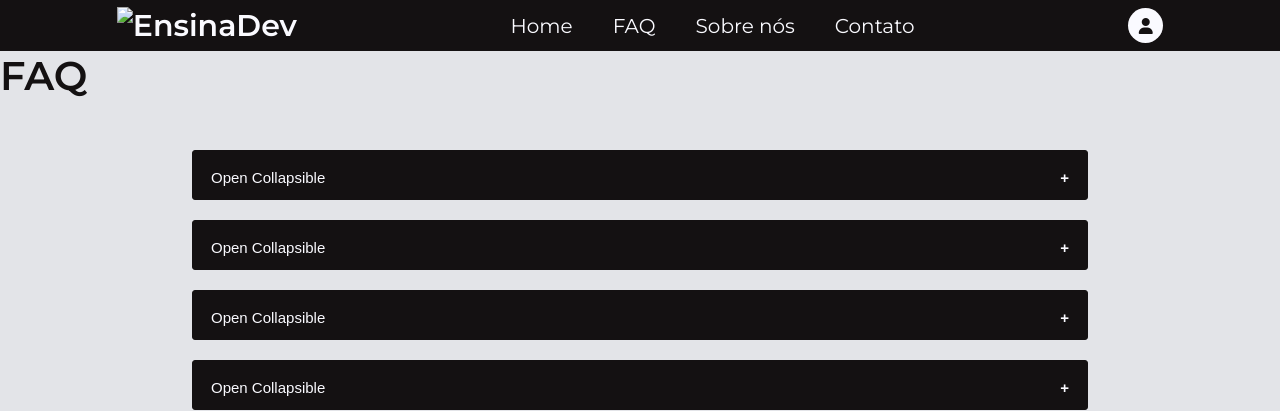
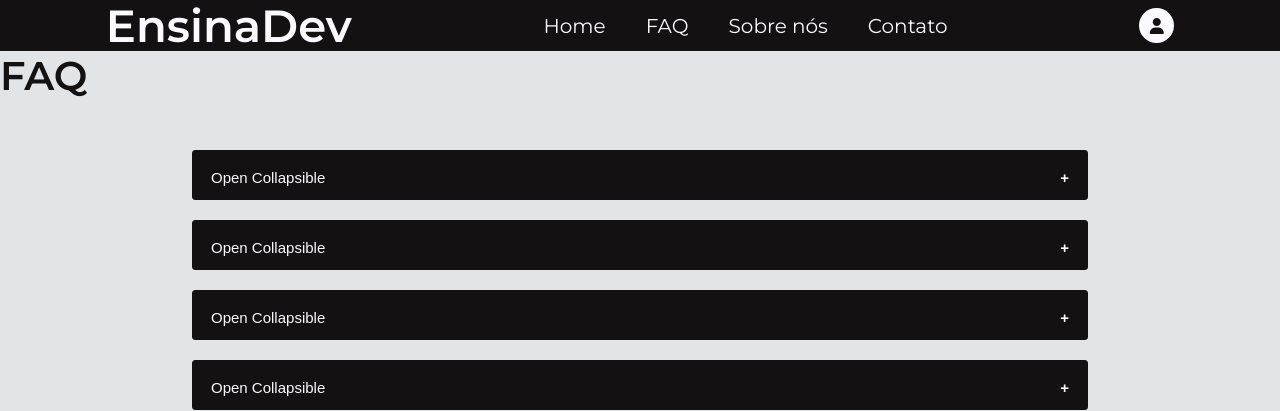
Before and after one commit to o-Patrick/ensinadev, a PHP site: page /ensinadev_mao/paginas/faq.php in a window 1280 px wide. Shown: the top 411 px of the page. Run offline with PHP 8.4, Linux system fonts and the light colour scheme; some libraries are stand-ins or nearby versions.

Commit message:
imgs logo trocadas por h1

```diff
--- a/index.php
+++ b/index.php
@@ -20,7 +20,7 @@
 			<!-- logo -->
 			<div class="logo">
 				<a href="index.php">
-					<img src="#" alt="EnsinaDev"/>
+					<h1>EnsinaDev</h1>
 				</a>
 			</div>
 
--- a/paginas/acesso/acessar-conta.php
+++ b/paginas/acesso/acessar-conta.php
@@ -28,7 +28,7 @@
 			<!-- logo -->
 			<div class="logo">
 				<a href="../../index.php">
-					<img src="#" alt="EnsinaDev"/>
+					<h1>EnsinaDev</h1>
 				</a>
 			</div>
 
--- a/paginas/acesso/areaAdm/areaAdm.php
+++ b/paginas/acesso/areaAdm/areaAdm.php
@@ -27,7 +27,7 @@
 			<!-- logo -->
 			<div class="logo">
 				<a href="../../../index.php">
-					<img src="#" alt="EnsinaDev"/>
+					<h1>EnsinaDev</h1>
 				</a>
 			</div>
 
--- a/paginas/acesso/areaAdm/contato/mensagensContato.php
+++ b/paginas/acesso/areaAdm/contato/mensagensContato.php
@@ -35,7 +35,7 @@
 			<!-- logo -->
 			<div class="logo">
 				<a href="../../../../index.php">
-					<img src="#" alt="EnsinaDev"/>
+					<h1>EnsinaDev</h1>
 				</a>
 			</div>
 
--- a/paginas/acesso/areaAdm/contato/respondeContato.php
+++ b/paginas/acesso/areaAdm/contato/respondeContato.php
@@ -30,7 +30,7 @@
 			<!-- logo -->
 			<div class="logo">
 				<a href="../../index.php">
-					<img src="#" alt="EnsinaDev"/>
+					<h1>EnsinaDev</h1>
 				</a>
 			</div>
 
--- a/paginas/acesso/areaAdm/gerenciadorPerfis.php
+++ b/paginas/acesso/areaAdm/gerenciadorPerfis.php
@@ -37,7 +37,7 @@
 			<!-- logo -->
 			<div class="logo">
 				<a href="../../../../index.php">
-					<img src="#" alt="EnsinaDev"/>
+					<h1>EnsinaDev</h1>
 				</a>
 			</div>
 
--- a/paginas/acesso/criar-conta.php
+++ b/paginas/acesso/criar-conta.php
@@ -28,7 +28,7 @@
 			<!-- logo -->
 			<div class="logo">
 				<a href="../../index.php">
-					<img src="#" alt="EnsinaDev"/>
+					<h1>EnsinaDev</h1>
 				</a>
 			</div>
 
--- a/paginas/acesso/editar-perfil/alterar-foto-usuario.php
+++ b/paginas/acesso/editar-perfil/alterar-foto-usuario.php
@@ -38,7 +38,7 @@
 			<!-- logo -->
 			<div class="logo">
 				<a href="../../index.php">
-					<img src="#" alt="EnsinaDev"/>
+					<h1>EnsinaDev</h1>
 				</a>
 			</div>
 
--- a/paginas/acesso/editar-perfil/alterar-senha-usuario.php
+++ b/paginas/acesso/editar-perfil/alterar-senha-usuario.php
@@ -52,7 +52,7 @@
 			<!-- logo -->
 			<div class="logo">
 				<a href="../../index.php">
-					<img src="#" alt="EnsinaDev"/>
+					<h1>EnsinaDev</h1>
 				</a>
 			</div>
 
--- a/paginas/acesso/editar-perfil/editar-perfil.php
+++ b/paginas/acesso/editar-perfil/editar-perfil.php
@@ -81,7 +81,7 @@
 			<!-- logo -->
 			<div class="logo">
 				<a href="../../index.php">
-					<img src="#" alt="EnsinaDev"/>
+					<h1>EnsinaDev</h1>
 				</a>
 			</div>
 
--- a/paginas/acesso/enviar-recuperacao.php
+++ b/paginas/acesso/enviar-recuperacao.php
@@ -29,7 +29,7 @@
 			<!-- logo -->
 			<div class="logo">
 				<a href="../../index.php">
-					<img src="#" alt="EnsinaDev"/>
+					<h1>EnsinaDev</h1>
 				</a>
 			</div>
 
--- a/paginas/acesso/perfil.php
+++ b/paginas/acesso/perfil.php
@@ -42,7 +42,7 @@
 			<!-- logo -->
 			<div class="logo">
 				<a href="../../index.php">
-					<img src="#" alt="EnsinaDev"/>
+					<h1>EnsinaDev</h1>
 				</a>
 			</div>
 
--- a/paginas/acesso/recuperar-senha.php
+++ b/paginas/acesso/recuperar-senha.php
@@ -44,7 +44,7 @@
 			<!-- logo -->
 			<div class="logo">
 				<a href="../../index.php">
-					<img src="#" alt="EnsinaDev"/>
+					<h1>EnsinaDev</h1>
 				</a>
 			</div>
 
--- a/paginas/contato.php
+++ b/paginas/contato.php
@@ -22,7 +22,7 @@
 			<!-- logo -->
 			<div class="logo">
 				<a href="../index.php">
-					<img src="#" alt="EnsinaDev"/>
+					<h1>EnsinaDev</h1>
 				</a>
 			</div>
 
--- a/paginas/faq.php
+++ b/paginas/faq.php
@@ -26,7 +26,7 @@
 			<!-- logo -->
 			<div class="logo">
 				<a href="../index.php">
-					<img src="#" alt="EnsinaDev"/>
+					<h1>EnsinaDev</h1>
 				</a>
 			</div>
 
--- a/paginas/sobre-nos.php
+++ b/paginas/sobre-nos.php
@@ -20,7 +20,7 @@
 		<!-- logo -->
 		<div class="logo">
 			<a href="../index.php">
-				<img src="#" alt="EnsinaDev"/>
+				<h1>EnsinaDev</h1>
 			</a>
 		</div>
 
--- a/paginas/temas/item.php
+++ b/paginas/temas/item.php
@@ -53,7 +53,7 @@
 			<!-- logo -->
 			<div class="logo">
 				<a href="../../index.php">
-					<img src="#" alt="EnsinaDev"/>
+					<h1>EnsinaDev</h1>
 				</a>
 			</div>
 
--- a/paginas/temas/tema.php
+++ b/paginas/temas/tema.php
@@ -31,7 +31,7 @@
 			<!-- logo -->
 			<div class="logo">
 				<a href="../../index.php">
-					<img src="#" alt="EnsinaDev"/>
+					<h1>EnsinaDev</h1>
 				</a>
 			</div>
 
```
